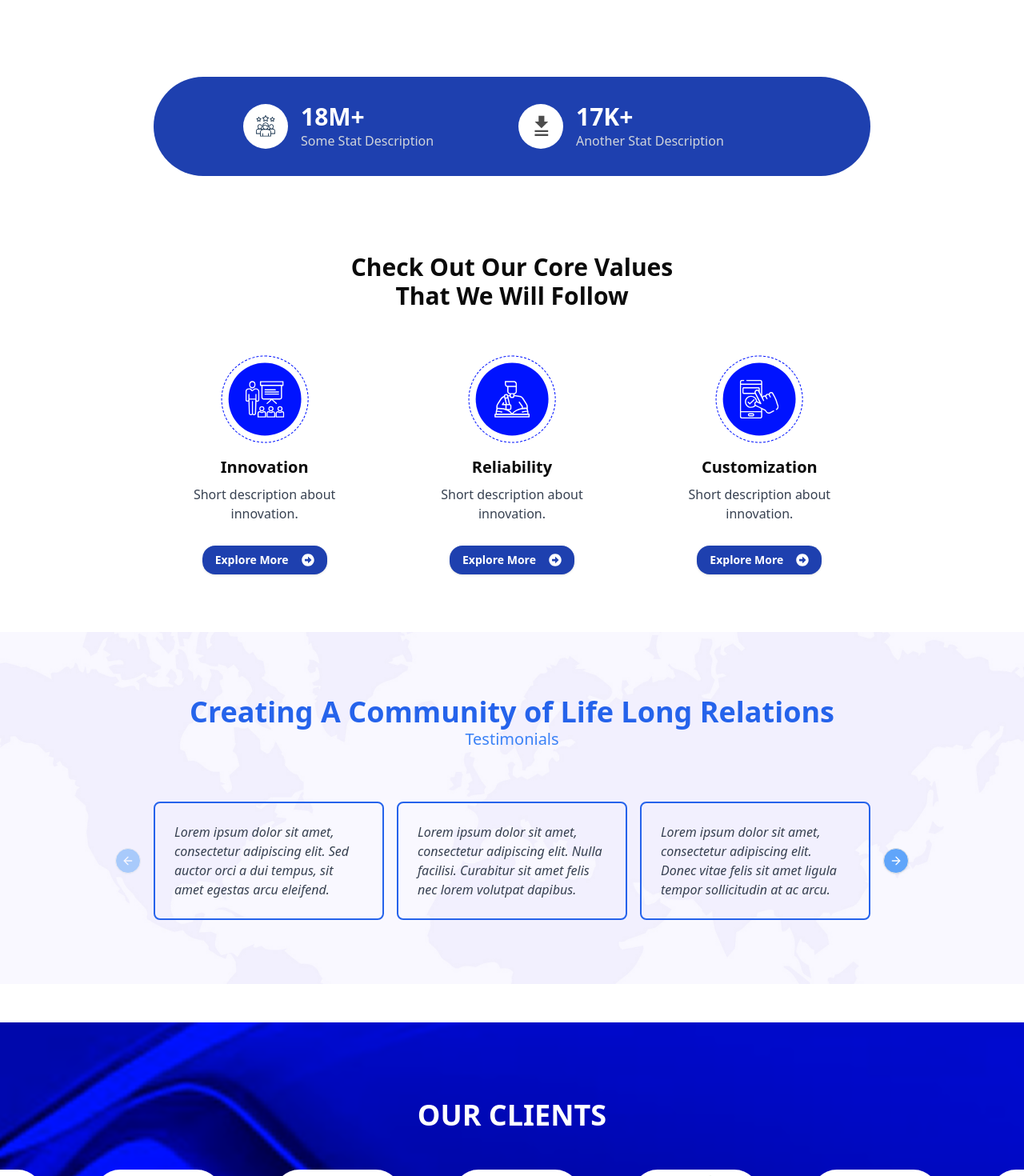
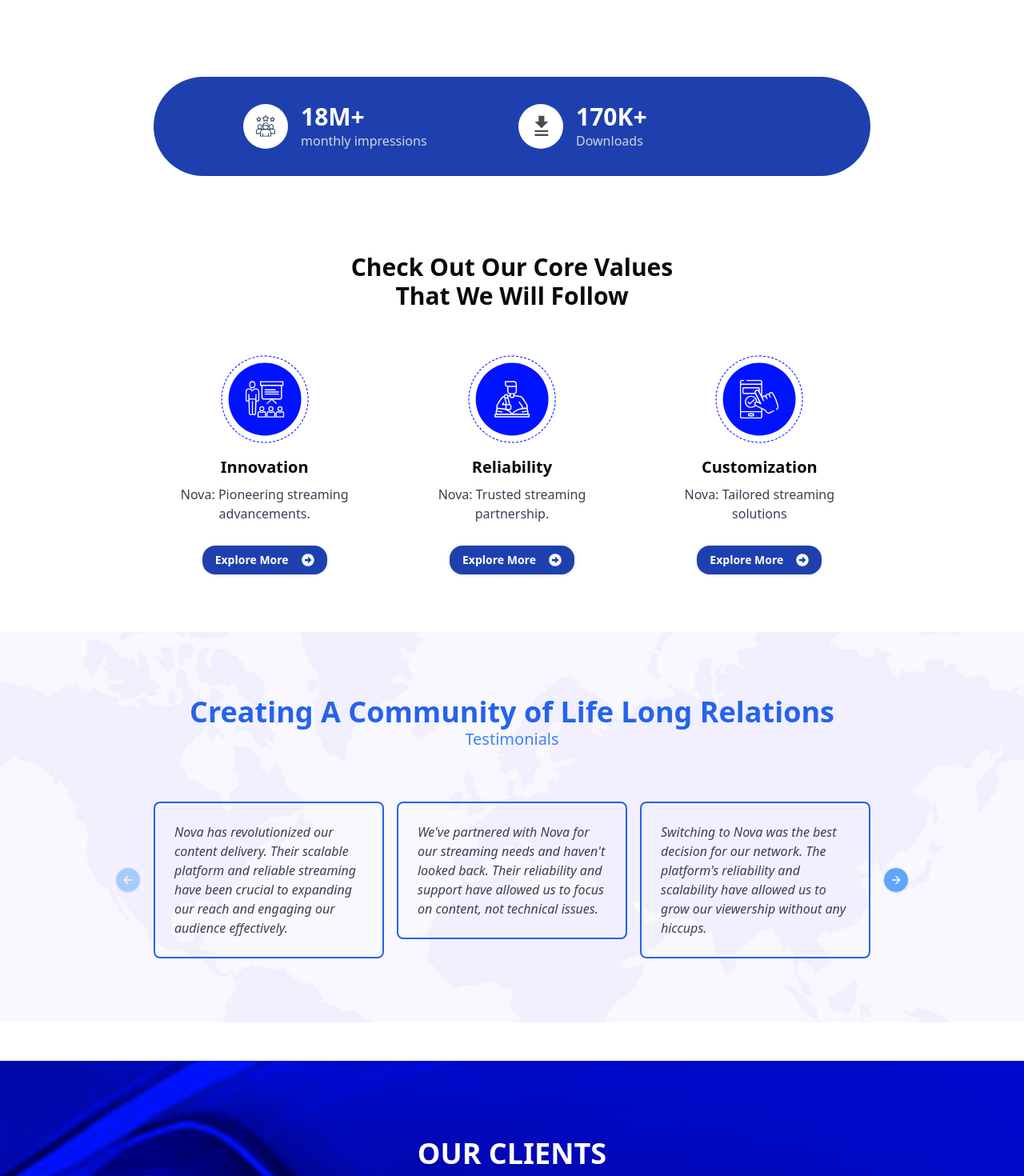
Before and after one commit to ADGO-et/nova, a Next.js app: page /about in a window 1280 px wide. Shown: the part 1160-2630 px from the top of the page at 80% size. Built offline with nearby package versions, Linux system fonts and the light colour scheme.

Commit message:
insert content

```diff
--- a/components/about/coreVals.tsx
+++ b/components/about/coreVals.tsx
@@ -23,7 +23,7 @@ const CoreValues = () => {
             />
             <h3 className="text-xl font-semibold mb-2">Innovation</h3>
             <p className="text-center text-gray-700 mb-4">
-              Short description about innovation.
+            Nova: Pioneering streaming advancements.
             </p>
             <Button className="bg-blue-800 text-white font-semibold py-3 px-4 rounded-2xl flex items-center space-x-2 hover:bg-blue-600 mt-3 ">
               <span className="text-sm">Explore More</span>
@@ -40,7 +40,7 @@ const CoreValues = () => {
             />
             <h3 className="text-xl font-semibold mb-2">Reliability</h3>
             <p className="text-center text-gray-700 mb-4">
-              Short description about innovation.
+              Nova: Trusted streaming partnership.
             </p>
             <Button className="bg-blue-800 text-white font-semibold py-3 px-4 rounded-2xl flex items-center space-x-2 hover:bg-blue-600 mt-3 ">
               <span className="text-sm">Explore More</span>
@@ -57,7 +57,7 @@ const CoreValues = () => {
             />
             <h3 className="text-xl font-semibold mb-2">Customization</h3>
             <p className="text-center text-gray-700 mb-4">
-              Short description about innovation.
+              Nova: Tailored streaming solutions
             </p>
             <Button className="bg-blue-800 text-white font-semibold py-3 px-4 rounded-2xl flex items-center space-x-2 hover:bg-blue-600 mt-3 ">
               <span className="text-sm">Explore More</span>
--- a/components/about/stats.tsx
+++ b/components/about/stats.tsx
@@ -17,7 +17,7 @@ const Stats = () => {
               />
               <div>
                 <h2 className="text-2xl sm:text-3xl font-bold text-white">18M+</h2>
-                <p className="text-sm sm:text-base text-gray-300">Some Stat Description</p>
+                <p className="text-sm sm:text-base text-gray-300">monthly impressions</p>
               </div>
             </div>
 
@@ -31,8 +31,8 @@ const Stats = () => {
                 className="w-10 h-10 sm:w-12 sm:h-12 md:w-14 md:h-14 mr-2 sm:mr-4"
               />
               <div>
-                <h2 className="text-2xl sm:text-3xl font-bold text-white">17K+</h2>
-                <p className="text-sm sm:text-base text-gray-300">Another Stat Description</p>
+                <h2 className="text-2xl sm:text-3xl font-bold text-white">170K+</h2>
+                <p className="text-sm sm:text-base text-gray-300">Downloads</p>
               </div>
             </div>
           </div>
--- a/components/public-layout-files/Footer.tsx
+++ b/components/public-layout-files/Footer.tsx
@@ -43,7 +43,7 @@ const Footer = () => {
           <div className='flex flex-col p-4 gap-4'>
             <h2 className='font-bold text-lg'>Nova</h2>
             <p className='text-sm'>
-            Lorem ipsum dolor sit amet, consectetur adipiscing elit. Sed ornare cursus sed nunc eget dictum  Sed ornare cursus sed nunc eget dictumd nunc eget dictum  Sed ornare cursus sed nunc eget dictum
+              NOVA TV is a scalable streaming platform with expertise in live and Video on Demand (VOD) streaming.  It is a trusted streaming partner for leading news media organizations and is officially partnered and licensed by the Ethiopian Broadcast Authority.
             </p>
           </div>
           <div className='p-4 flex flex-row gap-8 items-start'>
--- a/components/services/feature_grid.tsx
+++ b/components/services/feature_grid.tsx
@@ -10,7 +10,7 @@ const FeatureGrid = () => {
         <FeatureItem
           icon="/icon_container.svg"
           title="Unlimited Viewers"
-          description="Nova Stream is optimized for both Android and iOS smartphones. Download our app from the Google Play Store or the Apple App Store"
+          description="The platform supports unlimited simultaneous viewers with scalable streaming technology and offers replay features for on-demand access to past broadcasts and videos."
         />
         <FeatureItem
           icon="/replay.svg"
@@ -20,24 +20,24 @@ const FeatureGrid = () => {
         <FeatureItem
           icon="/branded.svg"
           title="Branded Platforms"
-          description="Nova Stream is optimized for both Android and iOS smartphones. Download our app from the Google Play Store or the Apple App Store"
+          description="A 'Branded Platform' is a customized digital space, like Nova or Mayya, featuring logos, design, and identity for a unique user and advertiser experience."
         />
 
         {/* Row 2 */}
         <FeatureItem
           icon="/cross.svg"
           title="Cross-Platform Streaming"
-          description="Nova Stream is optimized for both Android and iOS smartphones. Download our app from the Google Play Store or the Apple App Store"
+          description="the capability of a streaming service like Nova or Mayya to deliver content across various devices and operating systems, enhancing accessibility and user experience"
         />
         <FeatureItem
           icon="/ad.svg"
           title="Ad Monetization"
-          description="Nova Stream is optimized for both Android and iOS smartphones. Download our app from the Google Play Store or the Apple App Store"
+          description="the strategies and processes used by platforms like Nova and Mayya to generate revenue by displaying advertisements to their users."
         />
         <FeatureItem
           icon="/audience.svg"
           title="Audience Analytics"
-          description="Nova Stream is optimized for both Android and iOS smartphones. Download our app from the Google Play Store or the Apple App Store"
+          description="Platforms like Nova and Mayya use tools and processes to collect and analyze viewer data, offering insights into demographics, behavior, and preferences to optimize content and advertising."
         />
       </div>
     </div>
--- a/components/services/services.tsx
+++ b/components/services/services.tsx
@@ -12,8 +12,7 @@ const Services = () => {
           <div className="flex flex-col items-center p-6 rounded-xl ">
             <Image src="/innovation.svg" alt="Innovation Icon 1" width={110} height={110} className="mb-4" />
             <h3 className="text-xl font-semibold mb-2">1.	Streaming Technology</h3>
-            <p className="text-center text-gray-700 mb-4">In pellentesque massa vida placerat duis.
-            Cursus sit amet dictum sit amet</p>
+            <p className="text-center text-gray-700 mb-4">enables scalable, reliable, and accessible video and audio delivery across multiple devices.</p>
             <Button className="bg-blue-800 text-white font-semibold py-3 px-4 rounded-2xl flex items-center space-x-2 hover:bg-blue-600 mt-3 ">
                     <span className='text-sm'>Explore Our Solutions</span>
                     <FaArrowAltCircleRight size={45} />
@@ -22,8 +21,7 @@ const Services = () => {
           <div className="flex flex-col items-center p-6 rounded-xl ">
             <Image src="/reliable.svg" alt="Innovation Icon 1" width={110} height={110} className="mb-4" />
             <h3 className="text-xl font-semibold mb-2">2.	Custom App Development</h3>
-            <p className="text-center text-gray-700 mb-4">In pellentesque massa vida placerat duis.
-            Cursus sit amet dictum sit amet</p>
+            <p className="text-center text-gray-700 mb-4">involves designing and building tailored software applications to address specific business or individual needs.</p>
             <Button className="bg-blue-800 text-white font-semibold py-3 px-4 rounded-2xl flex items-center space-x-2 hover:bg-blue-600 mt-3 ">
                     <span className='text-sm'>Explore Our Solutions</span>
                     <FaArrowAltCircleRight size={45} />
@@ -32,8 +30,7 @@ const Services = () => {
           <div className="flex flex-col items-center p-6 rounded-xl ">
             <Image src="/customization.svg" alt="Innovation Icon 1" width={110} height={110} className="mb-4" />
             <h3 className="text-xl font-semibold mb-2">3.	Analytics & Insights</h3>
-            <p className="text-center text-gray-700 mb-4">In pellentesque massa vida placerat duis.
-            Cursus sit amet dictum sit amet</p>
+            <p className="text-center text-gray-700 mb-4">involve the analysis of data to extract meaningful information and actionable understandings for improved decision-making</p>
             <Button className="bg-blue-800 text-white font-semibold py-3 px-4 rounded-2xl flex items-center space-x-2 hover:bg-blue-600 mt-3 ">
               <span className='text-sm'>Explore Our Solutions</span>
               <FaArrowAltCircleRight size={45} />
--- a/constants/index.ts
+++ b/constants/index.ts
@@ -18,26 +18,26 @@ export const clients = [
 export const testimonials = [
   {
     id: 1,
-    text: "Lorem ipsum dolor sit amet, consectetur adipiscing elit. Sed auctor orci a dui tempus, sit amet egestas arcu eleifend.",
+    text: "Nova has revolutionized our content delivery. Their scalable platform and reliable streaming have been crucial to expanding our reach and engaging our audience effectively.",
   },
   {
     id: 2,
-    text: "Lorem ipsum dolor sit amet, consectetur adipiscing elit. Nulla facilisi. Curabitur sit amet felis nec lorem volutpat dapibus.",
+    text: "We've partnered with Nova for our streaming needs and haven't looked back. Their reliability and support have allowed us to focus on content, not technical issues.",
   },
   {
     id: 3,
-    text: "Lorem ipsum dolor sit amet, consectetur adipiscing elit. Donec vitae felis sit amet ligula tempor sollicitudin at ac arcu.",
+    text: "Switching to Nova was the best decision for our network. The platform's reliability and scalability have allowed us to grow our viewership without any hiccups.",
   },
   {
     id: 4,
-    text: "Lorem ipsum dolor sit amet, consectetur adipiscing elit. Donec vitae felis sit amet ligula tempor sollicitudin at ac arcu.",
+    text: "Nova has revolutionized our content delivery. Their scalable platform and reliable streaming have been crucial to expanding our reach and engaging our audience effectively.",
   },
   {
     id: 5,
-    text: "Lorem ipsum dolor sit amet, consectetur adipiscing elit. Donec vitae felis sit amet ligula tempor sollicitudin at ac arcu.",
+    text: "We've partnered with Nova for our streaming needs and haven't looked back. Their reliability and support have allowed us to focus on content, not technical issues.",
   },
   {
     id: 6,
-    text: "Lorem ipsum dolor sit amet, consectetur adipiscing elit. Donec vitae felis sit amet ligula tempor sollicitudin at ac arcu.",
-  },
+    text: "Switching to Nova was the best decision for our network. The platform's reliability and scalability have allowed us to grow our viewership without any hiccups.",
+  }
 ];
```
